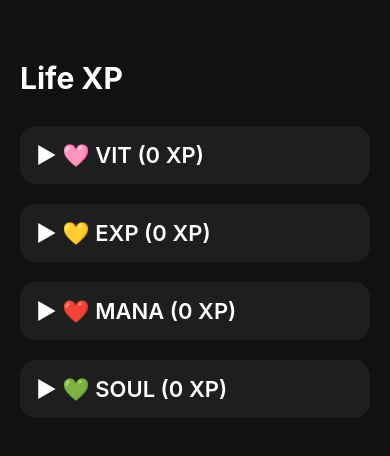
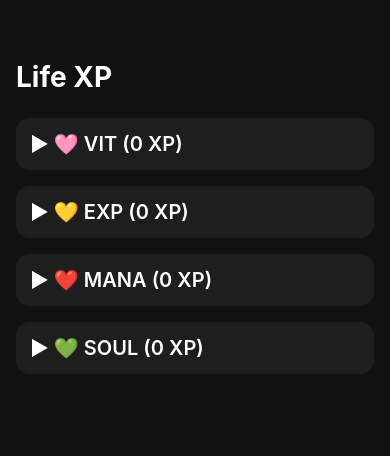
Before and after one commit to syamilisn/Dev_Gamify, a React Native app in the folder my-app/: screen / in a window 390 px wide. Shown: the top 456 px of the page. Built offline with nearby package versions, Linux system fonts and the light colour scheme.

Commit message:
v3: finalize checkboxes structure and functionality

```diff
--- a/my-app/App.tsx
+++ b/my-app/App.tsx
@@ -133,15 +133,15 @@ export default function App() {
         flex: 1,
         backgroundColor: "#111",
         paddingTop: 60,
-        paddingHorizontal: 20,
+        paddingHorizontal: 16,
       }}
     >
       <Text
         style={{
           color: "white",
-          fontSize: 30,
+          fontSize: 28,
           fontWeight: "bold",
-          marginBottom: 30,
+          marginBottom: 24,
         }}
       >
         Life XP
@@ -152,9 +152,9 @@ export default function App() {
           key={category.id}
           style={{
             backgroundColor: "#1e1e1e",
-            marginBottom: 20,
-            borderRadius: 16,
-            padding: 16,
+            marginBottom: 16,
+            borderRadius: 14,
+            padding: 14,
           }}
         >
           <Pressable
@@ -163,7 +163,7 @@ export default function App() {
             <Text
               style={{
                 color: "white",
-                fontSize: 22,
+                fontSize: 20,
                 fontWeight: "600",
               }}
             >
@@ -176,7 +176,10 @@ export default function App() {
           {category.expanded && (
             <View
               style={{
-                marginTop: 18,
+                flexDirection: "row",
+                flexWrap: "wrap",
+                justifyContent: "space-between",
+                marginTop: 14,
               }}
             >
               {category.habits.map((habit) => (
@@ -189,18 +192,23 @@ export default function App() {
                     resetHabit(category.id, habit.id)
                   }
                   style={{
+                    width: "48%",
                     flexDirection: "row",
                     alignItems: "center",
-                    marginBottom: 16,
+                    backgroundColor: "#262626",
+                    borderRadius: 10,
+                    paddingVertical: 10,
+                    paddingHorizontal: 8,
+                    marginBottom: 10,
                   }}
                 >
-                  {/* BOX */}
+                  {/* COUNTER BOX */}
                   <View
                     style={{
-                      width: 34,
-                      height: 34,
-                      borderRadius: 8,
-                      borderWidth: 2,
+                      width: 24,
+                      height: 24,
+                      borderRadius: 6,
+                      borderWidth: 1.5,
                       borderColor:
                         habit.count > 0
                           ? "#4ade80"
@@ -211,32 +219,27 @@ export default function App() {
                           : "transparent",
                       alignItems: "center",
                       justifyContent: "center",
-                      marginRight: 14,
+                      marginRight: 8,
                     }}
                   >
                     <Text
                       style={{
                         color: "white",
+                        fontSize: 12,
                         fontWeight: "bold",
-                        fontSize: 16,
                       }}
                     >
                       {renderBoxValue(habit.count)}
                     </Text>
                   </View>
 
-                  {/* HABIT NAME */}
-                  <View
-                    style={{
-                      flexDirection: "row",
-                      alignItems: "center",
-                    }}
-                  >
+                  {/* TEXT */}
+                  <View>
                     <Text
                       style={{
                         color: "white",
-                        fontSize: 18,
-                        fontWeight: "500",
+                        fontSize: 13,
+                        fontWeight: "600",
                       }}
                     >
                       {habit.name}
@@ -244,9 +247,9 @@ export default function App() {
 
                     <Text
                       style={{
-                        color: "#888",
-                        marginLeft: 10,
-                        fontSize: 14,
+                        color: "#777",
+                        fontSize: 10,
+                        marginTop: 1,
                       }}
                     >
                       +{habit.points}
```
